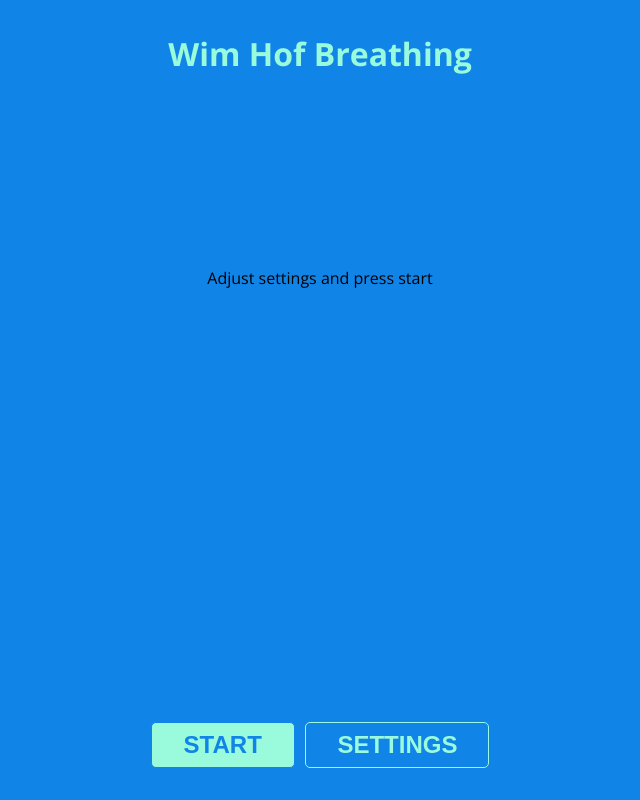
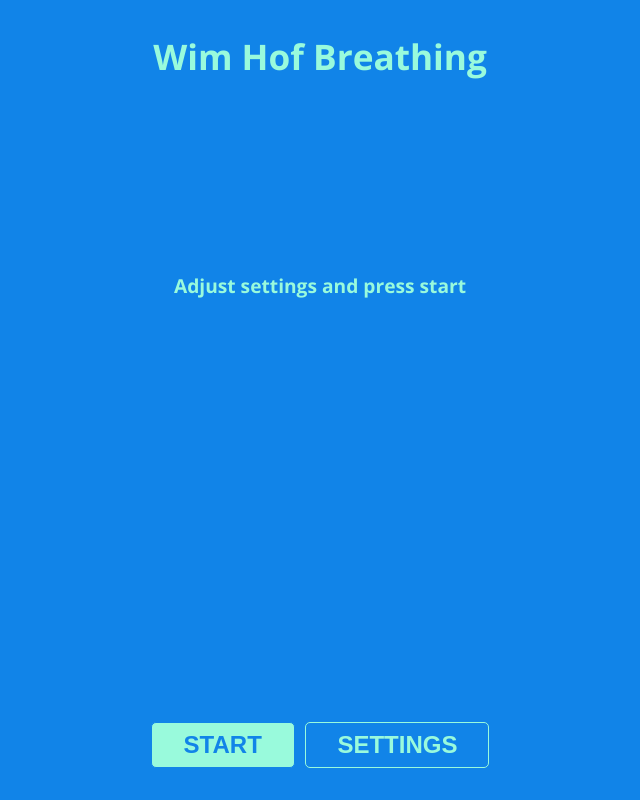
Before and after one commit to Menyten/wim-hof-breathing-app, a React (Create React App) app: page / in a window 1280 px wide. Shown: the whole page, without its empty margins (320-960 px from the left). Built offline with nearby package versions, Linux system fonts and the light colour scheme.

Commit message:
some styling changeds

```diff
--- a/src/components/breathingCircle/BreathingCircle.jsx
+++ b/src/components/breathingCircle/BreathingCircle.jsx
@@ -7,7 +7,7 @@
       <S.CircleText>{breathCount ?? 0}</S.CircleText>
     </S.Circle>
   ) : (
-    "Adjust settings and press start"
+    <S.Text>Adjust settings and press start</S.Text>
   );
 
 export default BreathingCircle;
--- a/src/elements/app/index.js
+++ b/src/elements/app/index.js
@@ -30,10 +30,16 @@
 `;
 
 const Title = styled.h1`
-  font-size: 2rem;
+  font-size: 2.2rem;
   font-weight: 700;
   color: #99fadc;
   margin: 2rem 0 12rem 0;
+`;
+
+const Text = styled.p`
+  color: #99fadc;
+  font-size: 1.2rem;
+  font-weight: 700;
 `;
 
 const Circle = styled.section`
@@ -76,7 +82,10 @@
   border: 1px solid #1184e8;
   border-radius: 5px;
   ${({ fullWidth }) => (fullWidth ? "width: 100%;" : "")}
-  ${({ bottom }) => (bottom ? "margin-top: auto;" : "")}
+  ${({ fullWidth }) => (fullWidth ? "margin: 0 0.5rem;" : "")}
+  ${({
+    bottom,
+  }) => (bottom ? "margin-top: auto;" : "")}
 `;
 
 const SecondaryButton = styled.button`
@@ -97,7 +106,7 @@
   width: 100%;
   height: 100%;
   padding: 0 1rem 1rem;
-  bottom: ${({ open }) => (open ? 0 : "-1000px")};
+  bottom: ${({ open }) => (open ? 0 : "-10000px")};
   border-radius: 5px 5px 0 0;
   box-shadow: 0 -1px 10px rgba(0, 0, 0, 0.5);
   transition: all 0.3s;
@@ -158,6 +167,7 @@
   Background,
   Container,
   Title,
+  Text,
   Circle,
   CircleText,
   CountdownTime,
```
